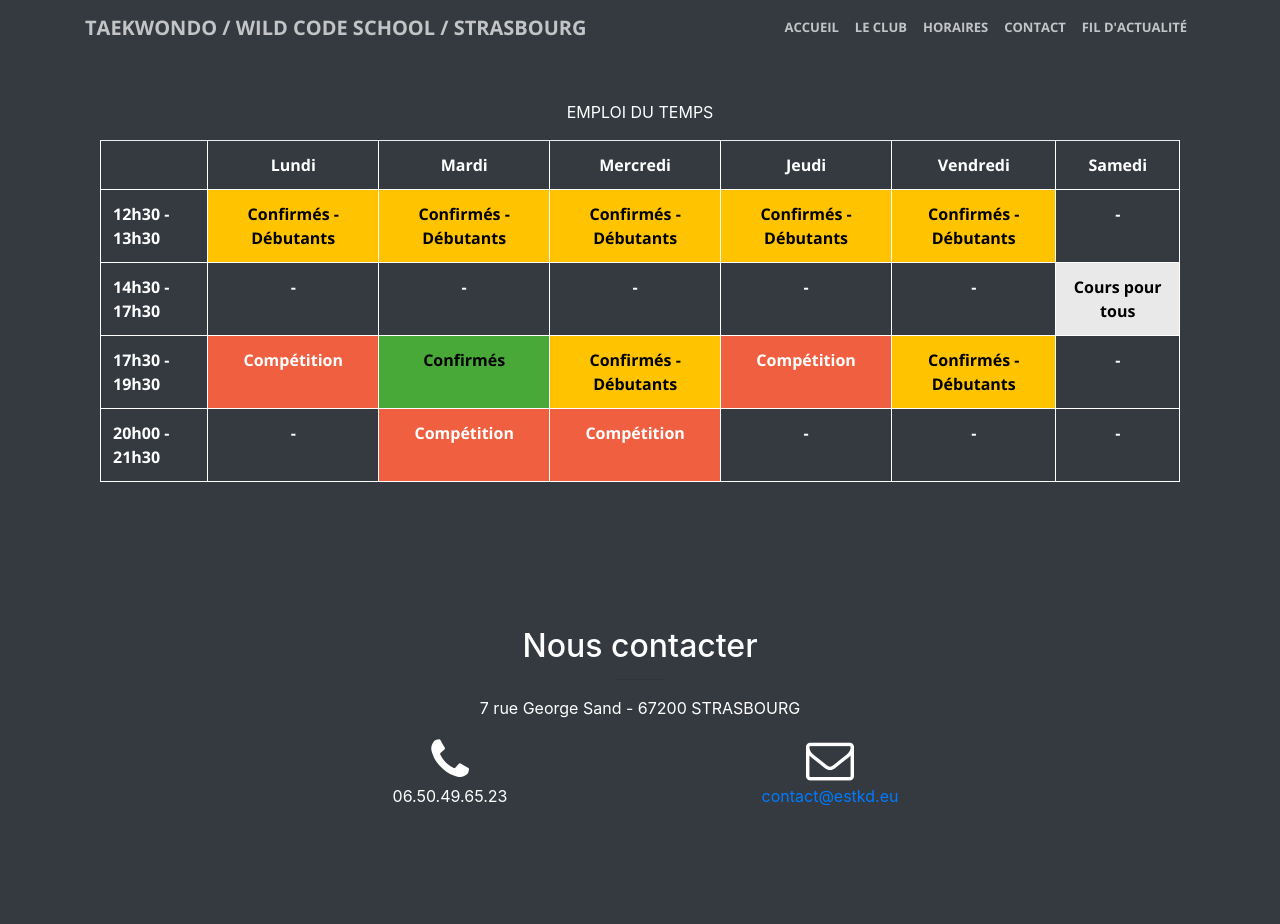
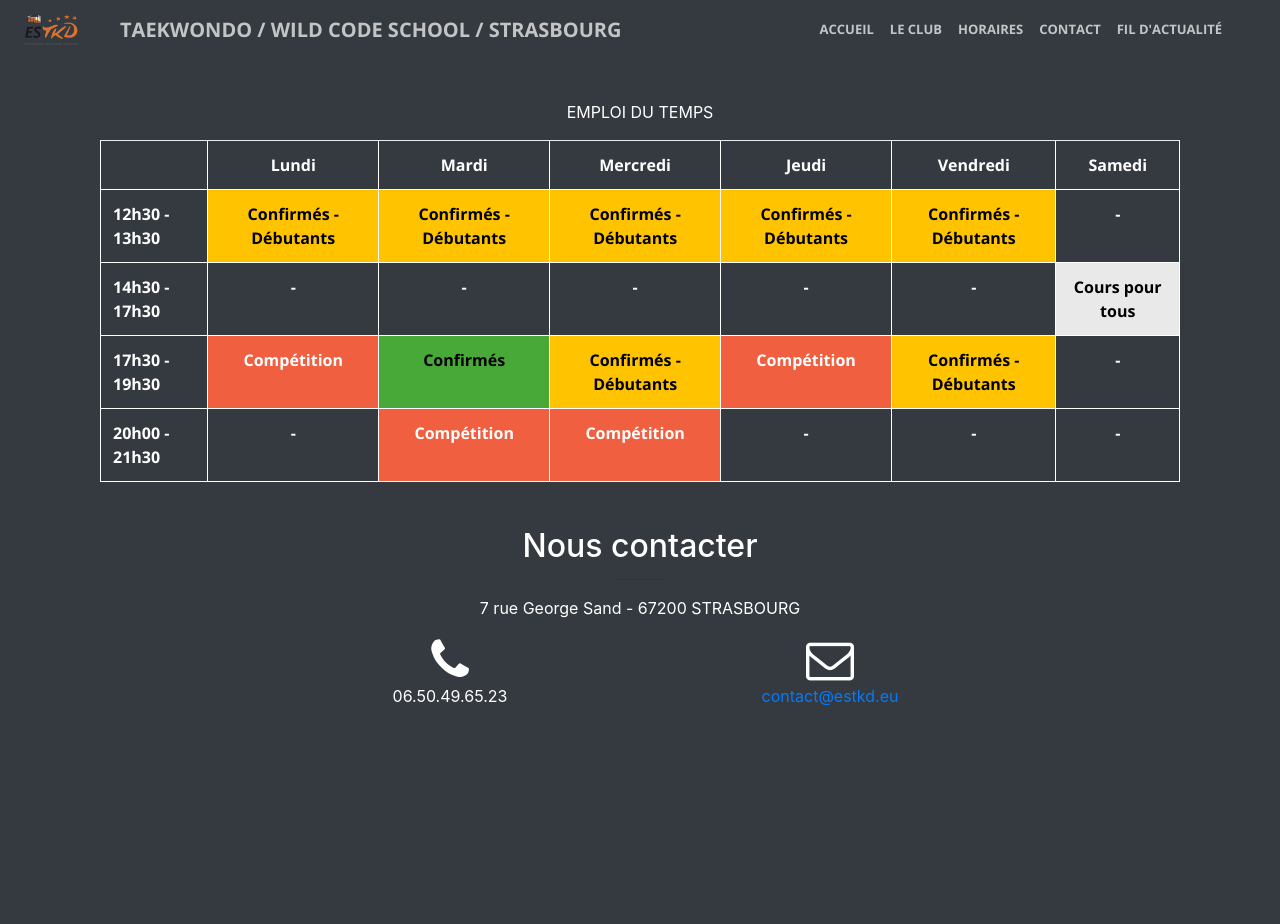
Before and after one commit to sbeuhatsxb/sitetaekwondo, a website with bundled scripts: page horaires.html in a window 1280 px wide. After the commit the page ends 800 px from the top, so only its background shows below. Built offline with nearby package versions, Linux system fonts and the light colour scheme.

Commit message:
Ajout du logo et dernières corrections mineures

```diff
--- a/css/creative.css
+++ b/css/creative.css
@@ -20,6 +20,11 @@ html {
 img.padactu {
     padding: 8% 0px 0px 0px;
 }
+
+img.logo {
+    max-width: 70px;
+}
+
 
 div.pad_text_actu {
     padding: 25px 50px;
@@ -265,6 +270,11 @@ body {
           #mainNav.navbar-shrink .navbar-nav > li.nav-item > a.nav-link:focus:hover {
             color: #F05F40; } }
 
+@media (max-width: 855px) {
+img.logo {
+  display: none;
+} }
+
 header.masthead {
   text-shadow: #000000 1px 1px, #000000 -1px 1px, #000000 -1px -1px, #000000 1px -1px; /* contour des lettres */
   position: relative;
@@ -317,7 +327,9 @@ header.masthead {
             font-size: 18px;
             max-width: 80%;
             margin-right: auto;
-            margin-left: auto; } }
+            margin-left: auto; }
+
+             }
 
 header.masthead2 {
   text-shadow: #000000 1px 1px, #000000 -1px 1px, #000000 -1px -1px, #000000 1px -1px; /* contour des lettres */
--- a/horaires.html
+++ b/horaires.html
@@ -30,6 +30,7 @@
 
     <!-- Navigation -->
     <nav class="bg-dark navbar navbar-expand-lg navbar-light fixed-top" id="mainNav">
+      <img class="logo" src="img/ESTKD-logo.png"></img>
       <div class="container">
         <a class="navbar-brand js-scroll-trigger" href="#page-top">TAEKWONDO / WILD CODE SCHOOL / STRASBOURG</a>
         <button class="navbar-toggler navbar-toggler-right" type="button" data-toggle="collapse" data-target="#navbarResponsive" aria-controls="navbarResponsive" aria-expanded="false" aria-label="Toggle navigation">
@@ -130,8 +131,8 @@
     </section>
 
 
-     <section id="contact">
-      <div class="container">
+
+      <div id="contact" class="container">
         <div class="row">
           <div class="col-lg-8 mx-auto text-center">
             <h2 class="section-heading">Nous contacter</h2>
@@ -152,7 +153,7 @@
           </div>
         </div>
       </div>
-    </section>
+
 
     <!-- Bootstrap core JavaScript -->
     <script src="vendor/jquery/jquery.min.js"></script>
```
Also changed, not shown: club.html (+1 -0 lines), contact.html (+2 -1 lines), feed.html (+1 -0 lines), index.html (+1 -0 lines), tableau.html (+1 -0 lines), img/ESTKD-logo.png (added).
